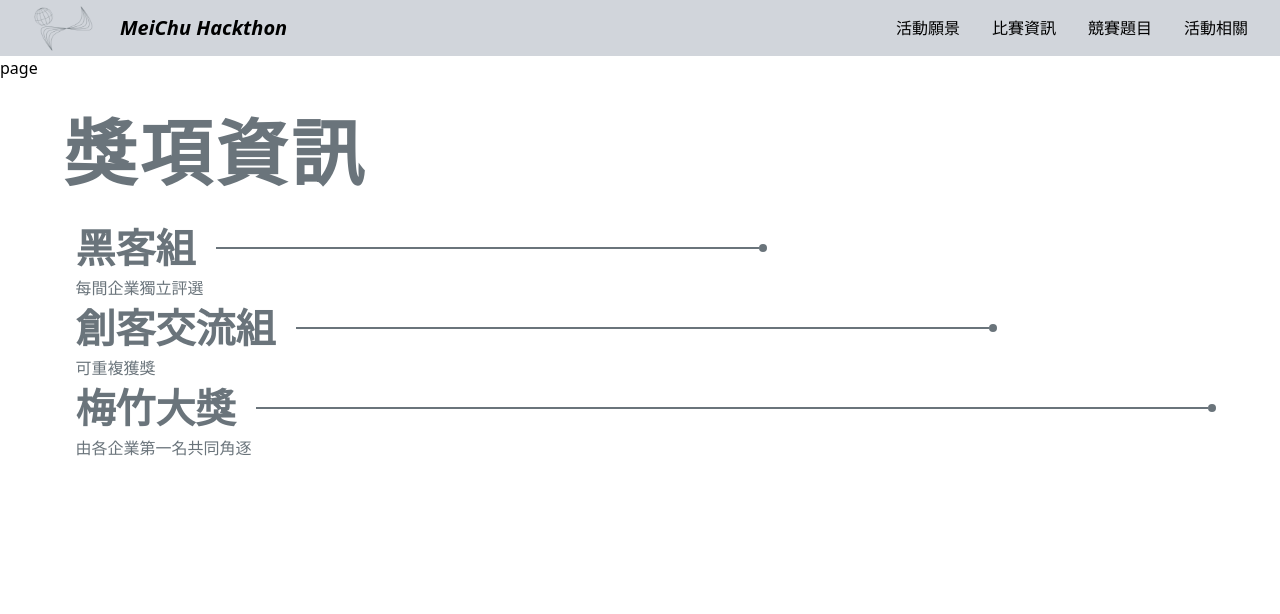
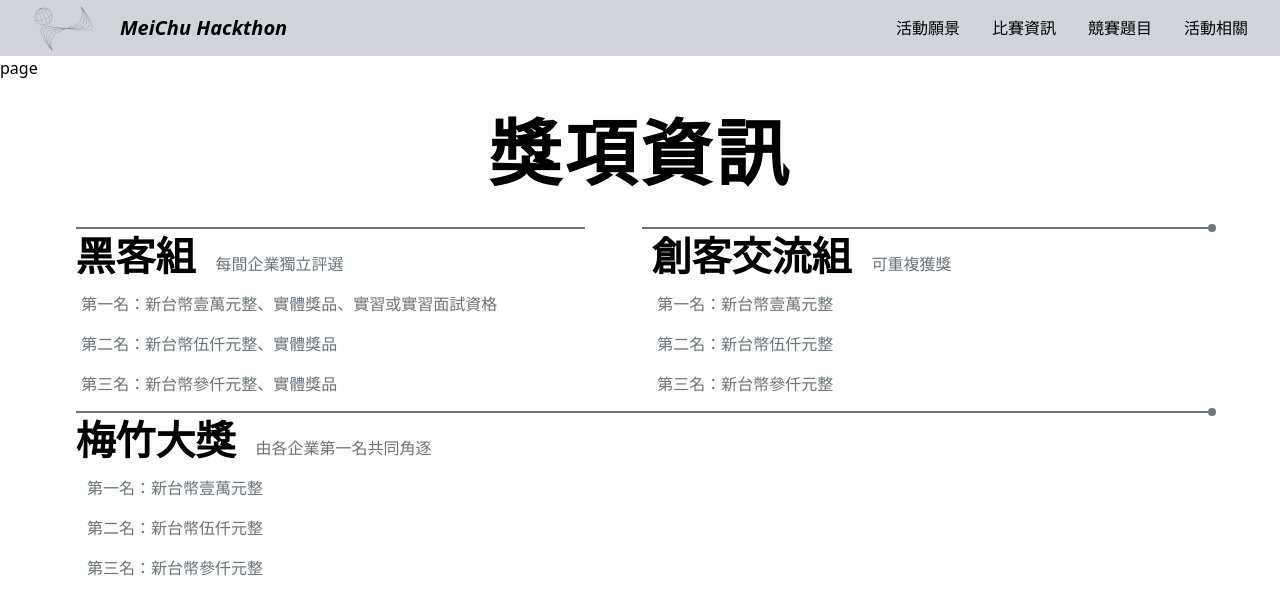
Before and after one commit to Official-Meichu-Hackathon/2023-singup, a Next.js app: page / in a window 1280 px wide. Shown: the top 614 px of the page. Built offline with nearby package versions, Linux system fonts and the light colour scheme.

Commit message:
feat: award pc

```diff
--- a/components/Award.jsx
+++ b/components/Award.jsx
@@ -9,19 +9,19 @@ function classNames(...classes) {
 const Award = () =>{
     const items = [
         {
-            block_css:'ml-[1%] w-[80%] md:w-[60%] cursor-pointer',
+            block_css:'ml-[1%] w-full',
             team:'黑客組',
             description:'每間企業獨立評選',
             award:['第一名：新台幣壹萬元整、實體獎品、實習或實習面試資格','第二名：新台幣伍仟元整、實體獎品','第三名：新台幣參仟元整、實體獎品']
         },
         {
-            block_css:'ml-[1%] w-[90%] md:w-[80%] cursor-pointer',
+            block_css:'ml-[1%] w-full',
             team:'創客交流組',
             description:'可重複獲獎',
             award:['第一名：新台幣壹萬元整','第二名：新台幣伍仟元整','第三名：新台幣參仟元整']
         },
         {
-            block_css:'ml-[1%] w-100% cursor-pointer',
+            block_css:'ml-[1%] w-full',
             team:'梅竹大獎',
             description:'由各企業第一名共同角逐',
             award:['第一名：新台幣壹萬元整','第二名：新台幣伍仟元整','第三名：新台幣參仟元整']
@@ -30,39 +30,49 @@ const Award = () =>{
     return(
         <>
         <div className='mx-[5%] text-[#6A747B]' id='Award'>
-            <h1>獎項資訊 </h1>
-            {items.map((item,index) =>{
-                return <Award_each key={index} item={item}/>;
-            })}
+            <h1 className = 'w-full mx-auto text-black'>獎項資訊 </h1>
+            <div className ="flex items-center ml-[1%]">
+                <div className ="flex-1   h-full">
+                    <div className='w-[90%] border-t-2 border-solid border-[#6A747B]'></div>
+                </div>
+                <div className ="flex-1 border-t-2  border-solid border-[#6A747B]"></div>
+                <div className='rounded-full w-2 h-2 bg-[#6A747B]'></div>
+            </div>
+            <div className='flex '>
+                <Award_each item = {items[0]}/>
+                <Award_each item = {items[1]}/>
+            </div>
+            <div className ="flex items-center ml-[1%]">
+                <div className ="flex-1 border-t-2  border-solid border-[#6A747B]"></div>
+                <div className='rounded-full w-2 h-2 bg-[#6A747B]'></div>
+            </div>
+            <Award_each item = {items[2]}/>
         </div>
         </>
     );
 }
 const Award_each = ({item}) => {
-    const [isSelected,setIsSelected] = useState(false)
-    const toggle = () =>{
-        setIsSelected(!isSelected)
-    }
+    // const [isSelected,setIsSelected] = useState(false)
+    // const toggle = () =>{
+    //     setIsSelected(!isSelected)
+    // }
     return(
         <>
-            <div className={item.block_css} onClick={toggle} >
-                    <div className ="flex items-center">
-                        <h3 className ="mr-5">{item.team}</h3>
-                        <div className ="flex-1 border-t-2  border-solid border-[#6A747B]"></div>
-                        <div className='rounded-full w-2 h-2 bg-[#6A747B]'></div>
-
+            <div className={item.block_css} >
+                    <div className ="flex items-end">
+                        <h3 className ="mr-5 text-black">{item.team}</h3>
+                        <p>{item.description}</p>
                     </div>
-                    <p>{item.description}</p>
-            </div>
-            <div className='ml-[1%]'>
-                <div className={isSelected ?
-                "h-auto transition  duration-500 ease-[cubic-bezier(1,0,1,0)]"
-                :"max-h-0 overflow-hidden transition  duration-500 ease-[cubic-bezier(0,1,0,1)]"}>
+                    <div className='ml-[1%]'>
+                <div className="h-auto transition  duration-500 ease-[cubic-bezier(1,0,1,0)]">
+                {/* // "max-h-0 overflow-hidden transition  duration-500 ease-[cubic-bezier(0,1,0,1)]"}> */}
                 {item.award.map((item,index) => {
-                        return <h5 className='m-2 text-black'>{item}</h5>
+                        return <p className='my-2 pr-[10%]'>{item}</p>
                     })}
                 </div>
             </div>
+            </div>
+
         </>
     );
 }
```
